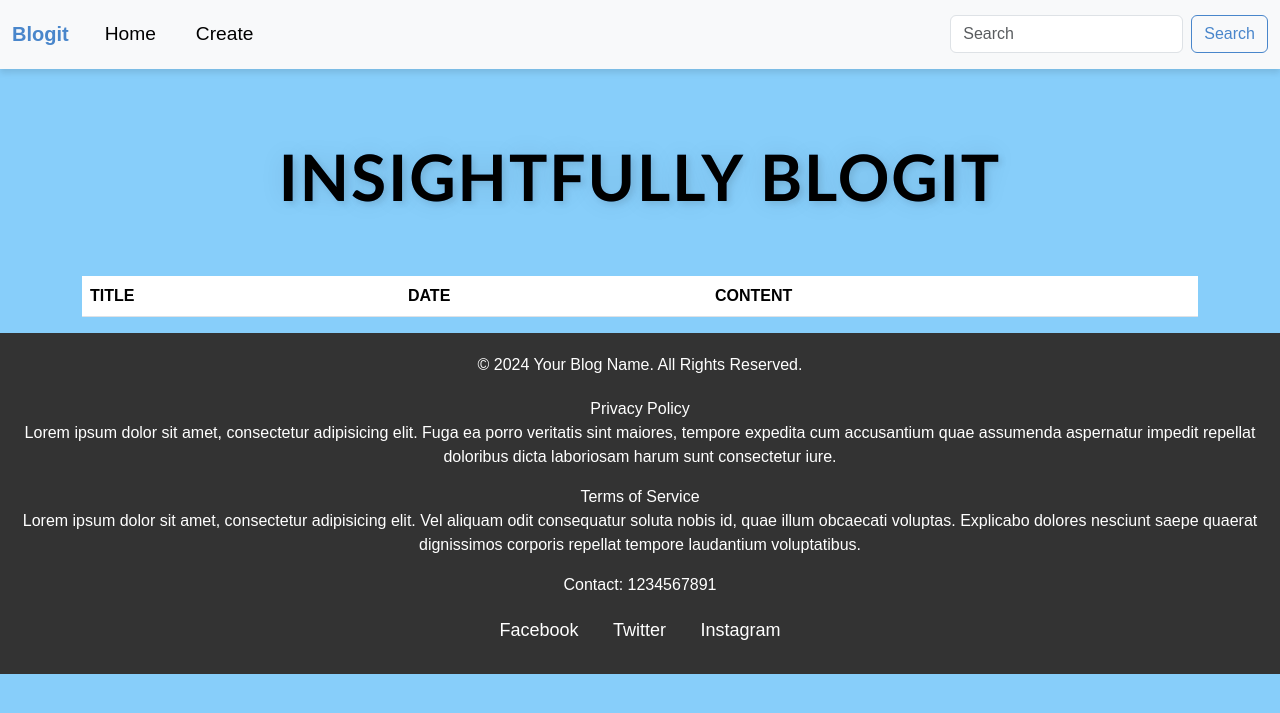
After one commit to AliceJoyce-aj/blogit-26-12-24, a Django app: page /blogview in a window 1280 px wide. The commit adds this page. Shown: the top 713 px of the page. Run offline with Django 5.2, Linux system fonts and the light colour scheme; lists and menus that the app fills with data are empty.

Commit message:
Add files via upload

```diff
--- a/blogit/urls.py
+++ b/blogit/urls.py
@@ -15,9 +15,17 @@ Including another URLconf
     2. Add a URL to urlpatterns:  path('blog/', include('blog.urls'))
 """
 from django.contrib import admin
-from django.urls import path
+from django.urls import path,include
+from django.conf import settings
+from django.conf.urls.static import static
+from . import views
 
 urlpatterns = [
     path('admin/', admin.site.urls),
+    path('',views.index,name='index'),
+    path('blogview',views.blogview,name='blogview'),
 
-]
+
+
+
+]+ static(settings.MEDIA_URL,document_root=settings.MEDIA_ROOT)
--- a/blogit/views.py
+++ b/blogit/views.py
@@ -1,3 +1,8 @@
-from django.shortcuts import render
+from django.shortcuts import render,HttpResponse,redirect
+from . models import *
+# Create your views here.
+def index(request):
+    return render(request,'index.html')
 
-# Create your views here.
+def blogview(request):
+    return render(request,'blogview.html')
--- /dev/null
+++ b/static/css/footer.css
@@ -0,0 +1,67 @@
+/* Resetting margins and padding for all elements */
+* {
+    margin: 0;
+    padding: 0;
+    box-sizing: border-box;
+}
+
+/* Basic styling for the footer */
+footer.footer {
+    background-color: #333;  /* Dark background color */
+    color: white;            /* White text color */
+    text-align: center;      /* Centered text */
+    padding: 20px 0;         /* Padding around the footer */
+}
+
+/* Footer Left Section */
+.footer-left p {
+    margin-bottom: 10px;
+    font-size: 16px;  /* Slightly smaller text */
+}
+
+/* Footer Center Section */
+.footer-center {
+    margin: 20px 0;
+}
+
+.footer-links {
+
+    padding: 0;
+}
+
+.footer-links li {
+    margin: 10px 0;        /* Space between each link */
+}
+
+.footer-links a {
+    color: white;          /* White text color */
+    text-decoration: none; /* Remove underlines */
+    font-size: 16px;       /* Font size for the links */
+}
+
+.footer-links a:hover {
+    color: #3498db;        /* Blue color on hover */
+    text-decoration: underline;  /* Underline on hover */
+}
+
+/* Footer Right Section (Social Links) */
+.social-links {
+    list-style-type: none;
+    padding: 0;
+    margin: 10px 0;
+}
+
+.social-links li {
+    display: inline;        /* Display links in a row */
+    margin: 0 15px;         /* Space between social icons */
+}
+
+.social-links a {
+    color: white;           /* White text color for social links */
+    text-decoration: none; /* Remove underlines */
+    font-size: 18px;        /* Larger font size for social icons */
+}
+
+.social-links a:hover {
+    color: #3498db;         /* Blue color on hover */
+}
--- /dev/null
+++ b/static/css/header.css
@@ -0,0 +1,84 @@
+body {
+    background-color: lightskyblue;
+    color: black;
+    font-family: Arial, sans-serif;
+}
+
+header {
+    background-color: lightskyblue; /* Set the header background to blue */
+    padding: 50px 20px; /* Add padding for spacing */
+    text-align: center; /* Center-align the title text */
+}
+
+/* Header Styling */
+.header-title {
+    font-family: 'Trebuchet MS', 'Lucida Sans Unicode', 'Lucida Grande', 'Lucida Sans', Arial, sans-serif;
+    font-weight: bold;
+    font-size: 4rem;
+    color: black;
+    text-shadow: 3px 3px 6px rgba(0, 0, 0, 0.1), 0 0 25px rgba(0, 0, 0, 0.1);
+    background-clip: text;
+    display: inline-block;
+    letter-spacing: 2px;
+    text-transform: uppercase;
+    margin-top: 20px;
+    margin-bottom: 10px;
+    background-color: #4986cb;
+}
+
+/* Search Button Styling */
+.btn-outline-success {
+    border-color: #4986cb;
+    color: #4986cb;
+}
+
+.btn-outline-success:hover {
+    background-color: #4986cb;
+    color: white;
+}
+
+/* Navbar Styling */
+.navbar {
+    background-color: white; /* Navbar remains white */
+    box-shadow: 0 4px 6px rgba(0, 0, 0, 0.1); /* Shadow for separation */
+    color: black; /* Text color for navbar */
+    font-size: larger;
+}
+
+.navbar-brand {
+    color: #4986cb !important; /* Navbar brand text color */
+    font-weight: bold;
+}
+
+/* Navbar Links - Square and Brick Effect */
+.navbar-nav .nav-item {
+    margin: 0 10px; /* Space out the nav items */
+}
+
+.navbar-nav .nav-link {
+    display: block; /* Make the link block-level */
+    padding: 10px 20px; /* Add padding for a brick-like look */
+    border: 2px solid transparent; /* Transparent border for the square shape */
+    border-radius: 5px; /* Slight rounding of corners */
+    transition: background-color 0.3s ease, transform 0.2s ease; /* Smooth transition */
+}
+
+/* On hover, make the brick-like effect (only for nav links) */
+.navbar-nav .nav-link:hover {
+    background-color: #4986cb; /* Color change on hover */
+    color: white; /* Change text color to white */
+    border-color: #4986cb; /* Match border color with background */
+    transform: translateY(-5px); /* Slight lift effect */
+}
+
+/* Navbar Toggler Icon - Style for the mobile menu */
+.navbar-toggler {
+    height: 50px;
+    width: 50px;
+    border: none;
+}
+
+/* Ensure no hover effect for the Blogit text */
+.navbar-brand:hover {
+    color: #4986cb !important; /* Keep "Blogit" color the same on hover */
+}
--- /dev/null
+++ b/templates/blogview.html
@@ -0,0 +1,36 @@
+{% load static %}
+{% include 'header.html' %}
+<!DOCTYPE html>
+<html lang="en">
+<head>
+    <meta charset="UTF-8">
+    <meta name="viewport" content="width=device-width, initial-scale=1.0">
+    <title>Document</title>
+</head>
+<body>
+
+<div class="container">
+    <table class="table">
+        <thead>
+            <tr>
+                <th scope="col">TITLE</th>
+                <th scope="col">DATE</th>
+                <th scope="col">CONTENT</th>
+            </tr>
+        </thead>
+        <tbody>
+            {% for i in result %}
+            <tr>
+                <td>{{ i.id }}</td>
+                <td>{{ i.title }}</td>
+                <td>{{ i.date }}</td>
+                <td>{{ i.content }}</td>
+            </tr>
+            {% endfor %}
+        </tbody>
+    </table>
+</div>
+
+</body>
+</html>
+{% include 'footer.html' %}
--- a/templates/footer.html
+++ b/templates/footer.html
@@ -0,0 +1,37 @@
+{% load static %}  <!-- Add this line at the top -->
+<!DOCTYPE html>
+<html lang="en">
+<head>
+    <meta charset="UTF-8">
+    <meta name="viewport" content="width=device-width, initial-scale=1.0">
+    <title>Document</title>
+    <link rel="stylesheet" href="{% static 'css/footer.css' %}">
+</head>
+<body>
+
+<!-- Footer Section -->
+<footer class="footer">
+    <div class="footer-left">
+        <p>&copy; 2024 Your Blog Name. All Rights Reserved.</p>
+    </div>
+    <div class="footer-container">
+        <div class="footer-center">
+            <ul class="footer-links">
+                <li><a href="#">Privacy Policy</a><p>Lorem ipsum dolor sit amet, consectetur adipisicing elit. Fuga ea porro veritatis sint maiores, tempore expedita cum accusantium quae assumenda aspernatur impedit repellat doloribus dicta laboriosam harum sunt consectetur iure.</p></li>
+                <li><a href="#">Terms of Service</a><p>Lorem ipsum dolor sit amet, consectetur adipisicing elit. Vel aliquam odit consequatur soluta nobis id, quae illum obcaecati voluptas. Explicabo dolores nesciunt saepe quaerat dignissimos corporis repellat tempore laudantium voluptatibus.</p></li>
+                <li><a href="#">Contact: 1234567891</a></li>
+            </ul>
+        </div>
+
+    </div>
+    <div class="footer-right">
+        <ul class="social-links">
+            <li><a href="#" class="facebook">Facebook</a></li>
+            <li><a href="#" class="twitter">Twitter</a></li>
+            <li><a href="#" class="instagram">Instagram</a></li>
+        </ul>
+    </div>
+</footer>
+
+</body>
+</html>
--- a/templates/header.html
+++ b/templates/header.html
@@ -5,26 +5,10 @@
     <meta name="viewport" content="width=device-width, initial-scale=1.0">
     <title>INDEX</title>
     <link href="https://cdn.jsdelivr.net/npm/bootstrap@5.3.3/dist/css/bootstrap.min.css" rel="stylesheet" integrity="sha384-QWTKZyjpPEjISv5WaRU9OFeRpok6YctnYmDr5pNlyT2bRjXh0JMhjY6hW+ALEwIH" crossorigin="anonymous">
-    <style>
-        .header-title {
-            font-family: 'Trebuchet MS', 'Lucida Sans Unicode', 'Lucida Grande', 'Lucida Sans', Arial, sans-serif;
-            font-weight: bold;
-            font-size: 4rem;
-            color: #4986cb;
-            text-shadow: 3px 3px 6px rgba(0, 0, 0, 0.1), 0 0 25px rgba(0, 0, 0, 0.1);
-            background-clip: text;
-            display: inline-block;
-            letter-spacing: 2px;
-            text-transform: uppercase;
-            margin-top: 20px;
-            margin-bottom: 10px;
-        }
-
-
-    </style>
+    {% load static %}
+    <link rel="stylesheet" href="{% static 'css/header.css' %}">
 </head>
-
-<body style="background-color: lightskyblue; color: black;">
+<body>
   <nav class="navbar navbar-expand-lg navbar-light bg-light">
       <div class="container-fluid">
         <a class="navbar-brand" href="#">Blogit</a>
@@ -48,9 +32,6 @@
       </div>
   </nav>
 
-    <header class="text-center py-5 bg-light">
+  <header>
       <h1 class="header-title">INSIGHTFULLY BLOGIT</h1>
-
   </header>
-</body>
-</html>
```
Also changed, not shown: blogit/settings.py (+6 -3 lines), static/css/main.css (added, +104 -0 lines), templates/index.html (+102 -0 lines), static/img/bird.jpg (added), static/img/nature.jpg (added), static/img/pancake.jpg (added), static/img/tajmahal.jpg (added), static/img/tourist.jpg (added). Lines whose indentation alone changed are shown as unchanged.
